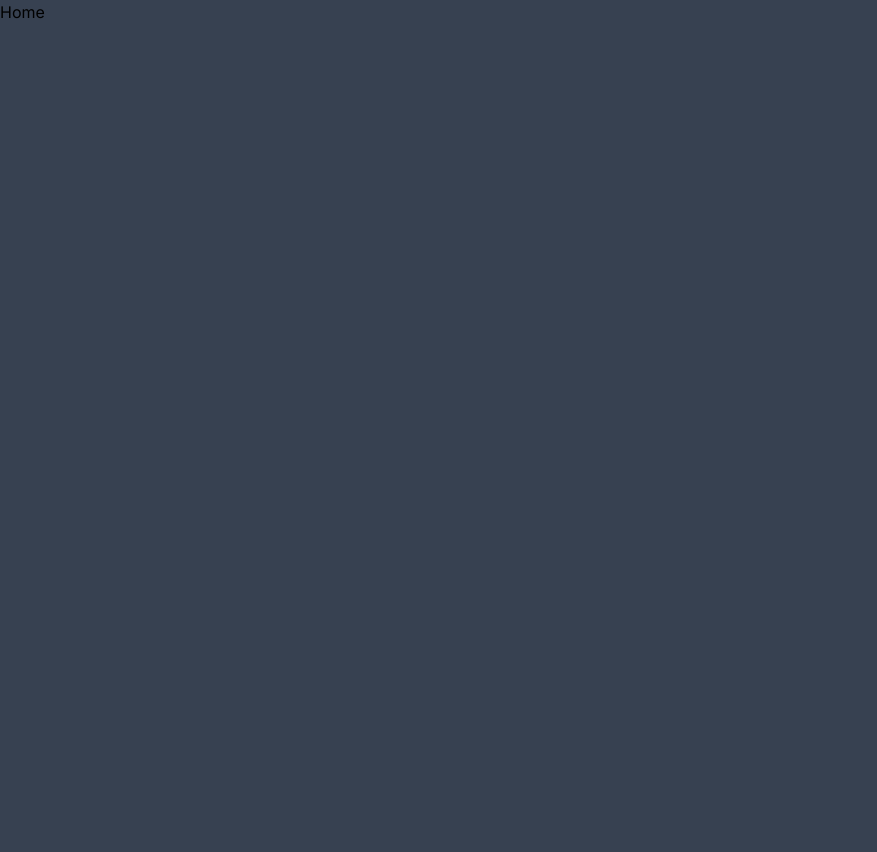
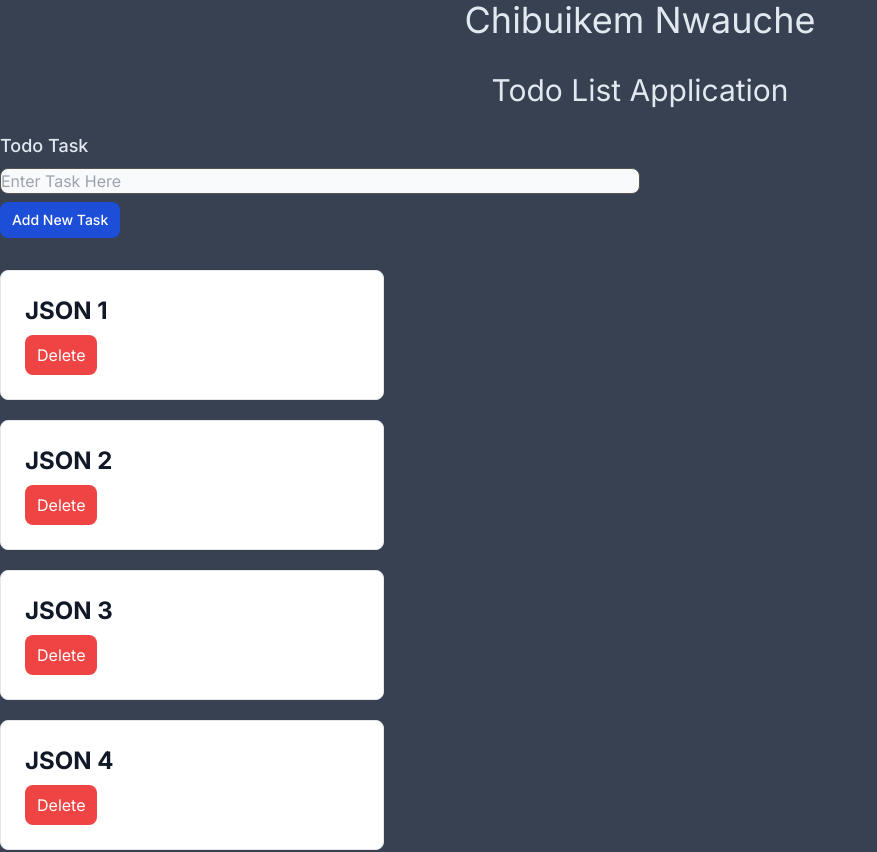
Before and after one commit to BobBrian/tododotcom, a Next.js app: page / in a window 1280 px wide. Shown: the top 852 px of the page, without its empty margins (0-877 px from the left). Before the commit the page ends 800 px from the top, so only its background shows below. Built offline with nearby package versions, Linux system fonts and the light colour scheme.

Commit message:
Commit 1

```diff
--- /dev/null
+++ b/app/components/form.tsx
@@ -0,0 +1,17 @@
+import React from 'react'
+
+export default function Form() {
+
+  return (
+    <form className="mb-8">
+        <div>
+          <label className="block mb-2 text-lg font-medium text-slate-200 ">Todo Task</label>
+          <input className="bg-gray-50 border border-stone-600 text-gray-900
+          rounded-lg focus:ring-blue-500 w-6/12 " placeholder="Enter Task Here" required/>
+        </div>
+
+        <button className="mt-2 text-center inline-flex items-center px-3 py-2 text-sm font-medium
+          text-center text-white bg-blue-700 rounded-lg">Add New Task</button>
+    </form>
+  )
+}
--- a/app/page.tsx
+++ b/app/page.tsx
@@ -1,8 +1,43 @@
+"use client"
 import React from 'react'
-//This is Supposed to be where the Main Code is stored
-//Now It is just a Template
+import Form from './components/form'
+import {useState, useEffect} from 'react' //The Main Goal is to UseReact Hooks with Typescript
+
+//This is the version of the main code that will be pushed into the master branch
+//The code here uses remenant code from the static project file
+
+//This page is where the listAllTodo and createTodo
+//Stage 1 is the code built with dummy data to populate fields and make it easier to design
+//The Front End
+//VERSION 1:USING DUMMY DATA
+//Dave Grey Video:https://www.youtube.com/watch?v=2NEV_M7NN6k
+
 export default function Home() {
+
+  //UseState Hook filled with Dummy Data to help build the Todo Cards
+  const [todos,setTodo] = useState([
+    { id:1,task:"JSON 1"},
+    { id:2,task:"JSON 2"},
+    { id:3,task:"JSON 3"},
+    { id:4,task:"JSON 4"},
+    { id:5,task:"JSON 5"},
+  ])
+
   return (
-   <main>Home</main>
+   <main>
+      <h1 className="text-slate-200 text-center text-4xl mb-8">Chibuikem Nwauche</h1>
+      <h2 className="text-slate-200 text-center text-3xl mb-6">Todo List Application</h2>
+      <Form/>
+      <div >
+          {todos.map(todo => (
+            <div className="max-w-sm p-6 bg-white border border-gray-200 rounded-lg mb-5 ">
+              <h5 className="text-2xl font-bold text-gray-900">{todo.task}</h5>
+              <a className="mt-2 inline-flex items-center px-3 py-2 text-center text-white
+              bg-red-500 rounded-lg rounded-lg hover:bg-red-900">Delete</a>
+            </div>
+          ))}
+      </div>
+
+   </main>
   )
 }
--- a/lib/data.json
+++ /dev/null
@@ -1,16 +0,0 @@
-{
-    "todos": [
-      {
-        "description": "Buy Milk",
-        "id": 1
-      },
-      {
-        "description": "Shave Cat",
-        "id": 2
-      },
-      {
-        "description": "Burndown House",
-        "id": 3
-      }
-    ]
-  }
```
